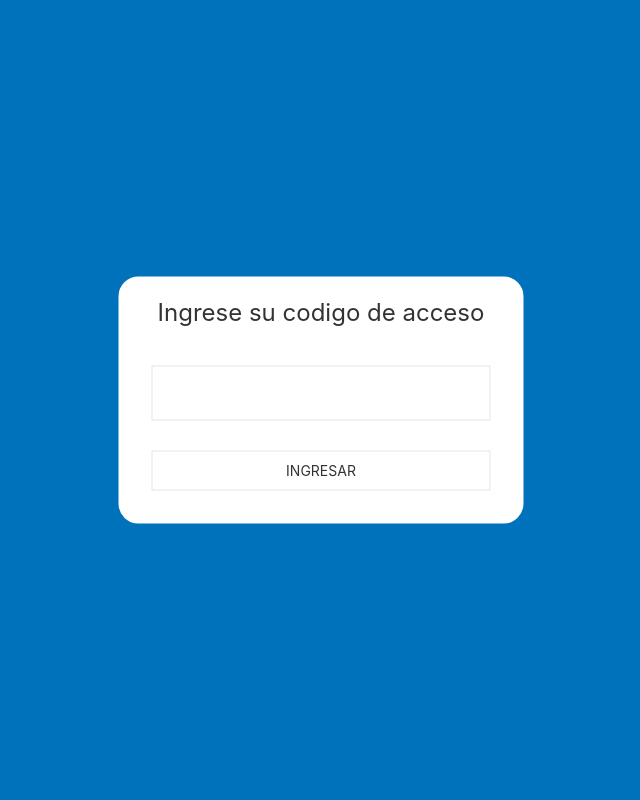
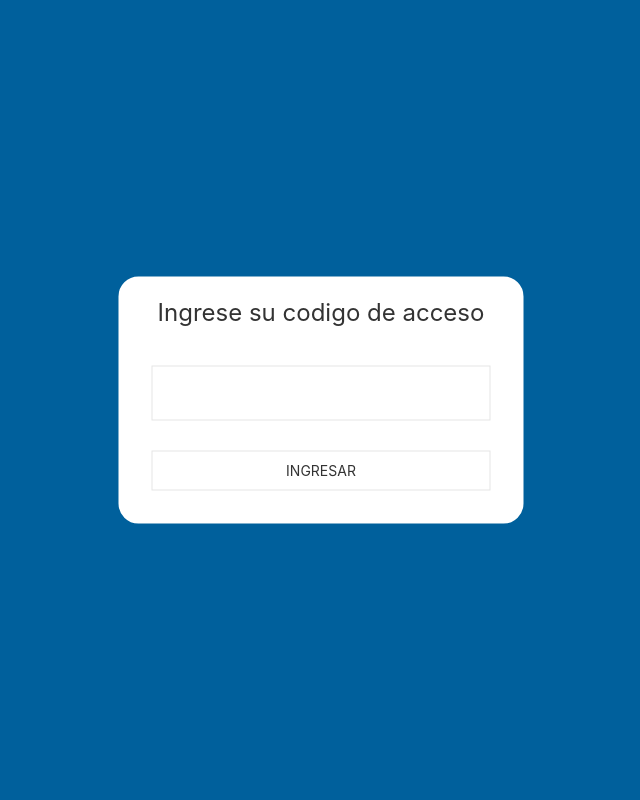
Before and after one commit to anaalazaro/IngenieriaSoftware2, a PHP site: page / in a window 1280 px wide. Shown: the whole page, without its empty margins (319-959 px from the left). Run offline with PHP 8.4, Linux system fonts and the light colour scheme.

```diff
--- a/HSH/css/personal.css
+++ b/HSH/css/personal.css
@@ -7,5 +7,5 @@
 }
 
 .my-background-color{
-  background-color: #0072bb;
+ background: rgba(0,96,156,1);
 }
```
